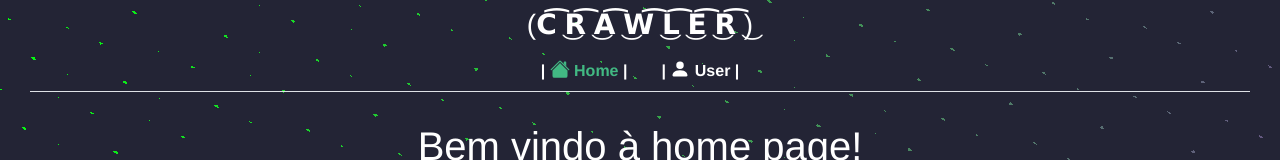
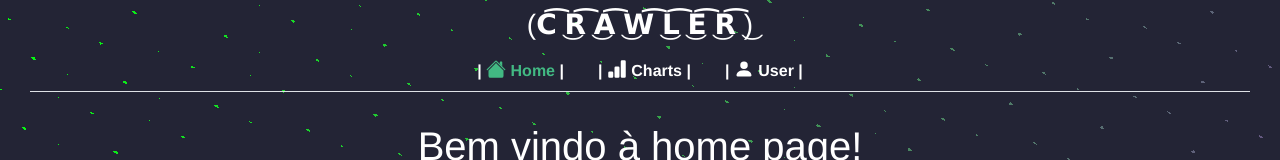
Before and after one commit to AndreMyszko/front_covid-19, a Vue app: page /#/ in a window 1280 px wide. Shown: the top 160 px of the page. Built offline with nearby package versions, Linux system fonts and the light colour scheme; what vue-sweetalert2 would draw is missing.

Commit message:
add. charts

```diff
--- a/src/components/header.vue
+++ b/src/components/header.vue
@@ -11,11 +11,19 @@
       </b-nav-item>
       <b-nav-item>
         |
+        <router-link to="charts">
+          <b-icon icon="bar-chart-fill"></b-icon> Charts
+        </router-link>
+        |
+      </b-nav-item>
+      <b-nav-item>
+        |
         <router-link to="user">
           <b-icon icon="person-fill"></b-icon> User
         </router-link>
         |
       </b-nav-item>
+
     </b-nav>
   </div>
 </template>
--- a/src/router/index.js
+++ b/src/router/index.js
@@ -20,6 +20,11 @@ const routes = [
     name: "UserUpdate",
     component: () => import("../views/UserUpdate.vue"),
   },
+  {
+    path: "/charts",
+    name: "Charts",
+    component: () => import("../views/Charts.vue"),
+  },
 ];
 
 const router = new VueRouter({
--- /dev/null
+++ b/src/views/Charts.vue
@@ -0,0 +1,18 @@
+<template>
+    <div>
+        asd
+    </div>
+</template>
+
+<script>
+export default {
+    name: "Charts",
+    components:{
+
+    }
+}
+</script>
+
+<style scoped>
+
+</style>
```
Also changed, not shown: src/components/covid_chart-global.vue (added, +11 -0 lines).
